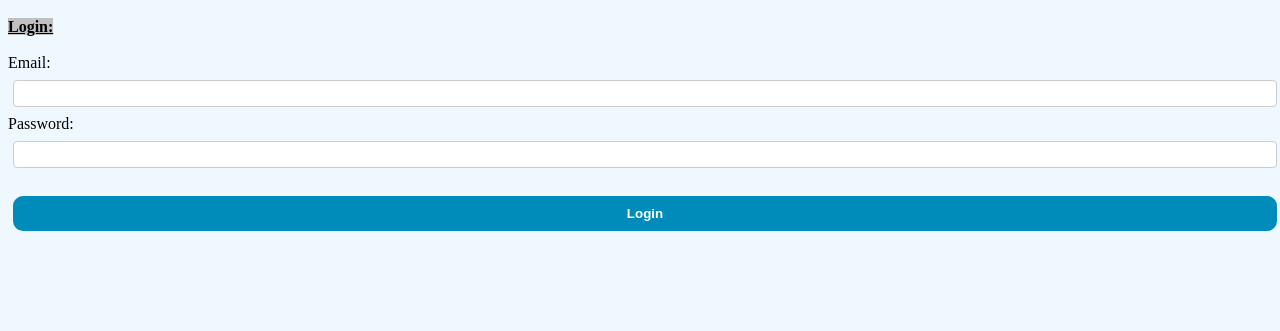
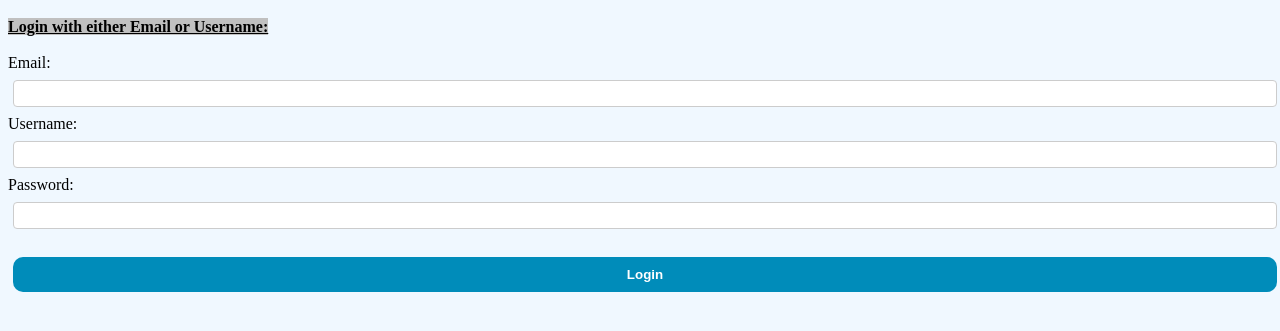
Before and after one commit to hhp46/IT202011, a PHP site: page /login.php in a window 1280 px wide. Shown: the part 54-385 px from the top of the page. Run offline with PHP 8.4, Linux system fonts and the light colour scheme.

Commit message:
project files

```diff
--- a/Project/login.php
+++ b/Project/login.php
@@ -3,7 +3,7 @@
 
 <title> Login Page </title>
 <br>
-<p3>Login:</p3>
+<p3>Login with either Email or Username:</p3>
 <br>
 <br>
 
@@ -11,25 +11,30 @@
     <form method="POST">
         <label for="email">Email:</label>
         <input type="email" id="email" name="email" required/>
+        <label for="username">Username:</label>
+        <input type="username" id="username" name="username" required/>
         <label for="p1">Password:</label>
         <input type="password" id="p1" name="password" required/>
         <input type="submit" name="login" value="Login"/>
     </form>
-
 <?php
 if (isset($_POST["login"])) {
     $email = null;
     $password = null;
+    $username = null;
     if (isset($_POST["email"])) {
         $email = $_POST["email"];
+    }
+    if (isset($_POST["username"])) {
+        $username = $_POST["username"];
     }
     if (isset($_POST["password"])) {
         $password = $_POST["password"];
     }
     $isValid = true;
-    if (!isset($email) || !isset($password)) {
+    if (!isset($email) || !isset($username) || !isset($password)) {
         $isValid = false;
-        flash("Email or password missing");
+        flash("Email username or password missing");
     }
     if (!strpos($email, "@")) {
         $isValid = false;
@@ -45,6 +50,19 @@ if (isset($_POST["login"])) {
             $r = $stmt->execute($params);
             //echo "db returned: " . var_export($r, true);
             $e = $stmt->errorInfo();
+
+
+            if ($e[0] != "00000") {
+                //echo "uh oh something went wrong: " . var_export($e, true);
+                flash("Something went wrong, please try again");
+            }
+
+             $params = array("username" => $username);
+            $r = $stmt->execute($params);
+            //echo "db returned: " . var_export($r, true);
+            $e = $stmt->errorInfo();
+
+
             if ($e[0] != "00000") {
                 //echo "uh oh something went wrong: " . var_export($e, true);
                 flash("Something went wrong, please try again");
@@ -68,7 +86,7 @@ SELECT Roles.name FROM Roles JOIN UserRoles on Roles.id = UserRoles.role_id wher
                         $_SESSION["user"]["roles"] = [];
                     }
                     //on successful login let's serve-side redirect the user to the home page.
-                   flash ("Log in successful!");
+                    flash("Log in successful");
                     die(header("Location: home.php"));
                 }
                 else {
```
